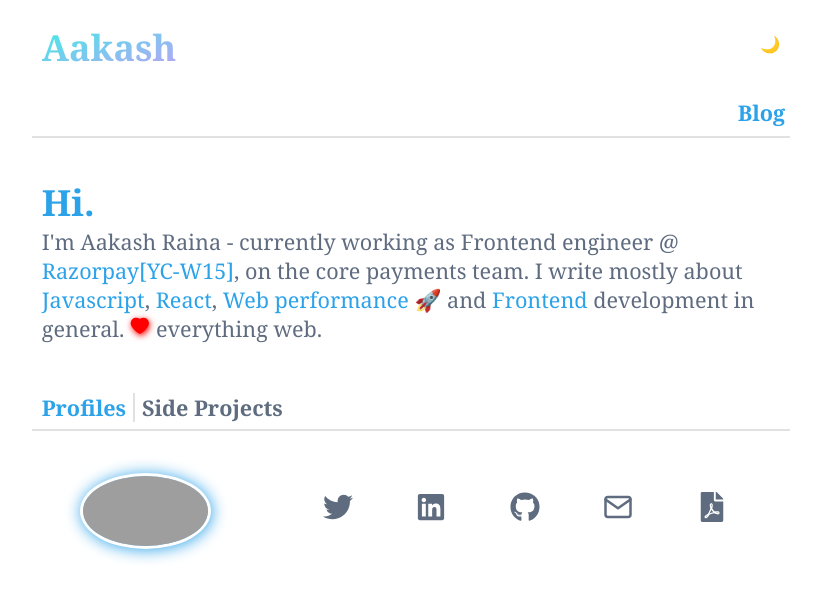
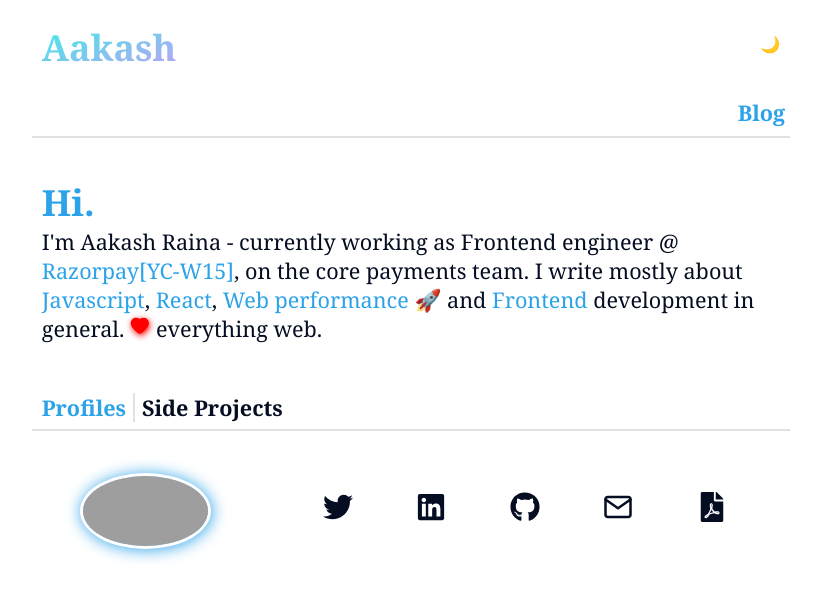
Before and after one commit to AakashRaina/bluecoolant.xyz, a Gatsby site: page / in a window 1280 px wide. Shown: the whole page, without its empty margins (229-1050 px from the left). Built offline with nearby package versions, Linux system fonts and the light colour scheme; Gatsby itself is replaced by a stand-in of ours; grey boxes are pictures that could not be loaded.

Commit message:
Minor changes

```diff
--- a/src/css/global.css
+++ b/src/css/global.css
@@ -3,8 +3,8 @@
 body {
   --bg: white;
   --primary-color: #2ca2e9;
-  --secondary-color: #5f6c80;
-  --textNormal: #5f6c80;
+  --secondary-color: #040d21;
+  --textNormal: #040d21;
   --code-bg: #a4ddff;
   --textLink: #2ca2e9;
   --text-gradient: -webkit-linear-gradient(-70deg, #3bf0e4, #bca1f7);
--- a/src/templates/post.js
+++ b/src/templates/post.js
@@ -34,7 +34,7 @@ const PostTemplate = ({ data: { markdownRemark: post } }) => {
           <header className="blog-header">{title}</header>
           <div className="blog-meta">
             <span className="tag">{tags[0]}</span>{' '}
-            <span className="time-to-read">{post.timeToRead} mins read</span>
+            <span className="time-to-read">{post.timeToRead} min read</span>
           </div>
           <div
             className="blog-page-content"
```
